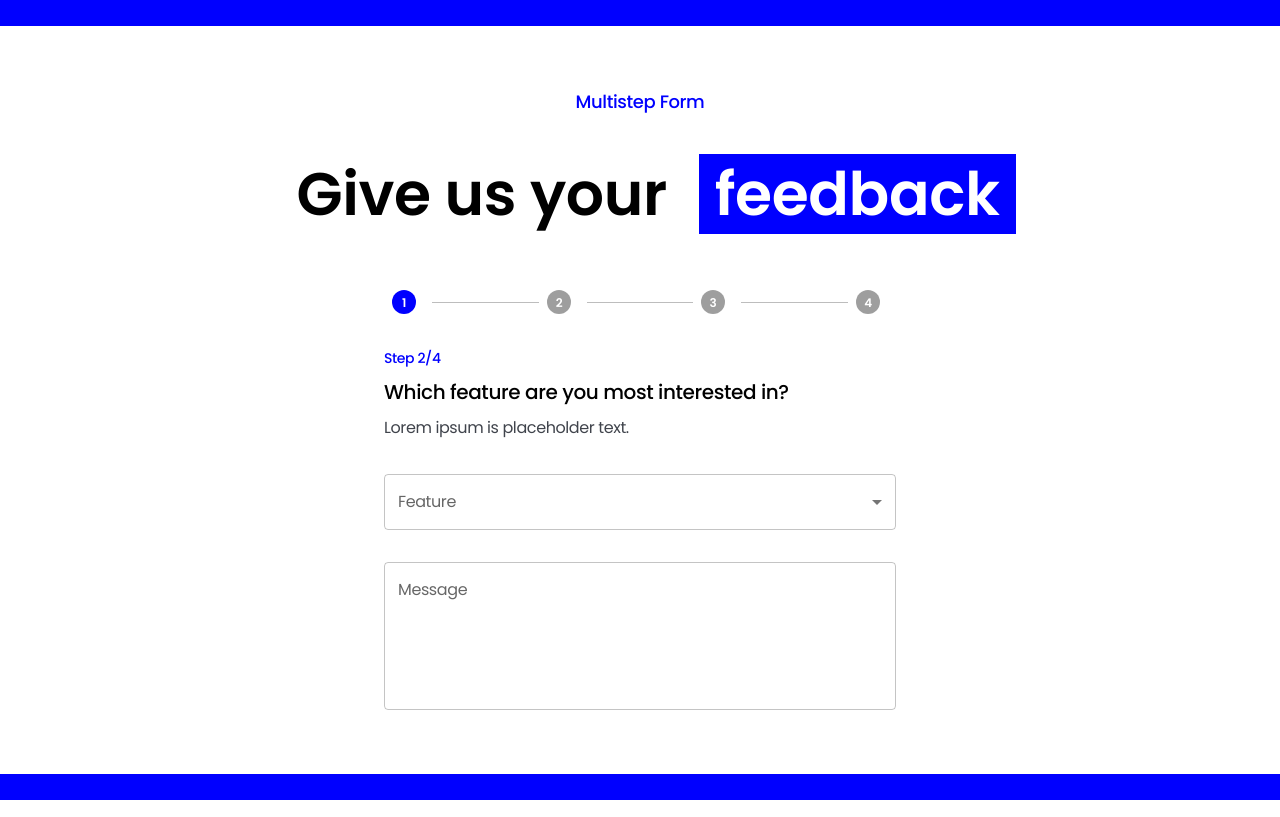
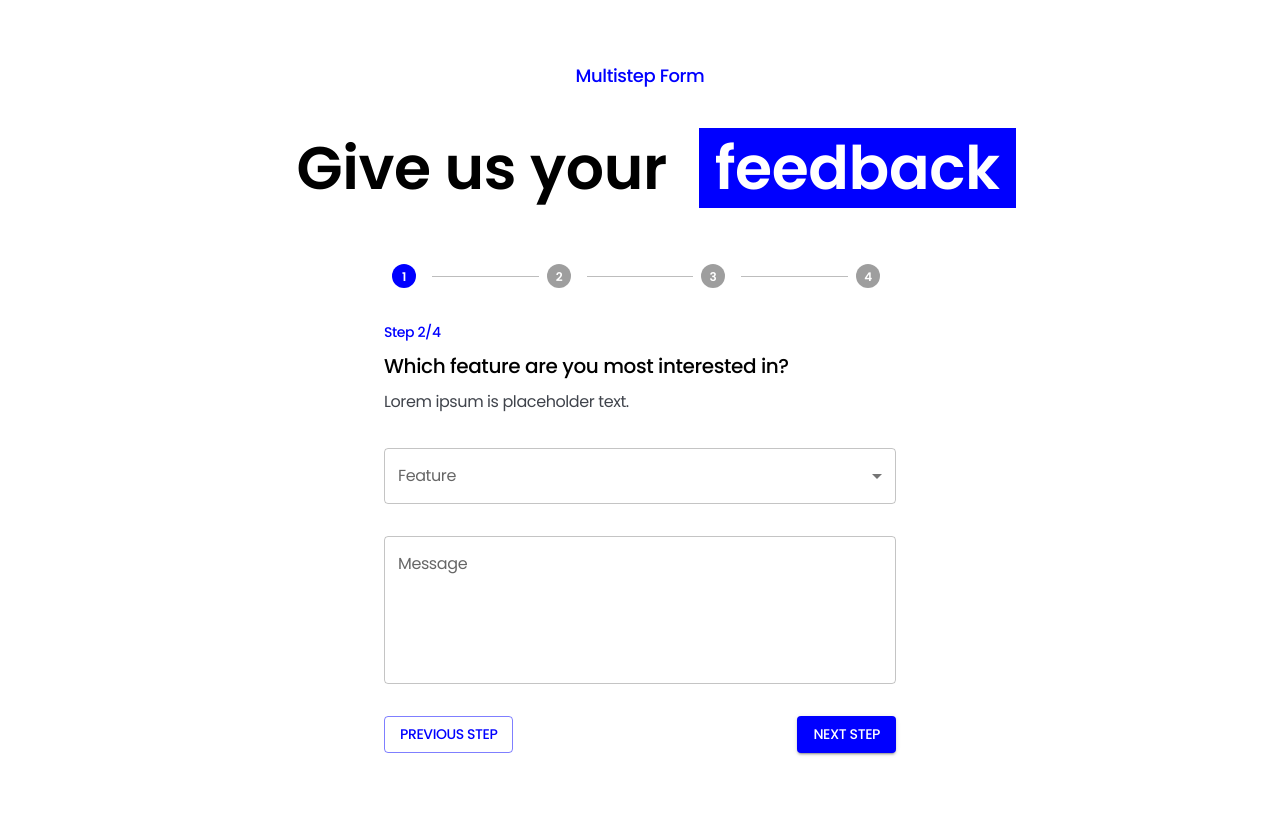
Before and after one commit to bazyli2/multi-step-form, a Next.js app: page / in a window 1280 px wide. Built offline with nearby package versions, Linux system fonts and the light colour scheme; what @mui/material-nextjs would draw is missing.

Commit message:
added next and previous buttons to step 2

```diff
--- a/src/pages/MultiStepForm/steps/Step2/Step2.tsx
+++ b/src/pages/MultiStepForm/steps/Step2/Step2.tsx
@@ -1,4 +1,4 @@
-import { TextField } from "@mui/material";
+import { Button, TextField } from "@mui/material";
 import { FeatureSelect } from "./FeatureSelect";
 
 export function Step2() {
@@ -16,6 +16,14 @@ export function Step2() {
       <form className="contents">
         <FeatureSelect />
         <TextField label="Message" placeholder="Message" multiline rows={5} />
+        <div className="flex justify-between">
+          <Button className="rounded-full" variant="outlined">
+            Previous Step
+          </Button>
+          <Button className="rounded-full" variant="contained">
+            Next Step
+          </Button>
+        </div>
       </form>
     </>
   );
```
